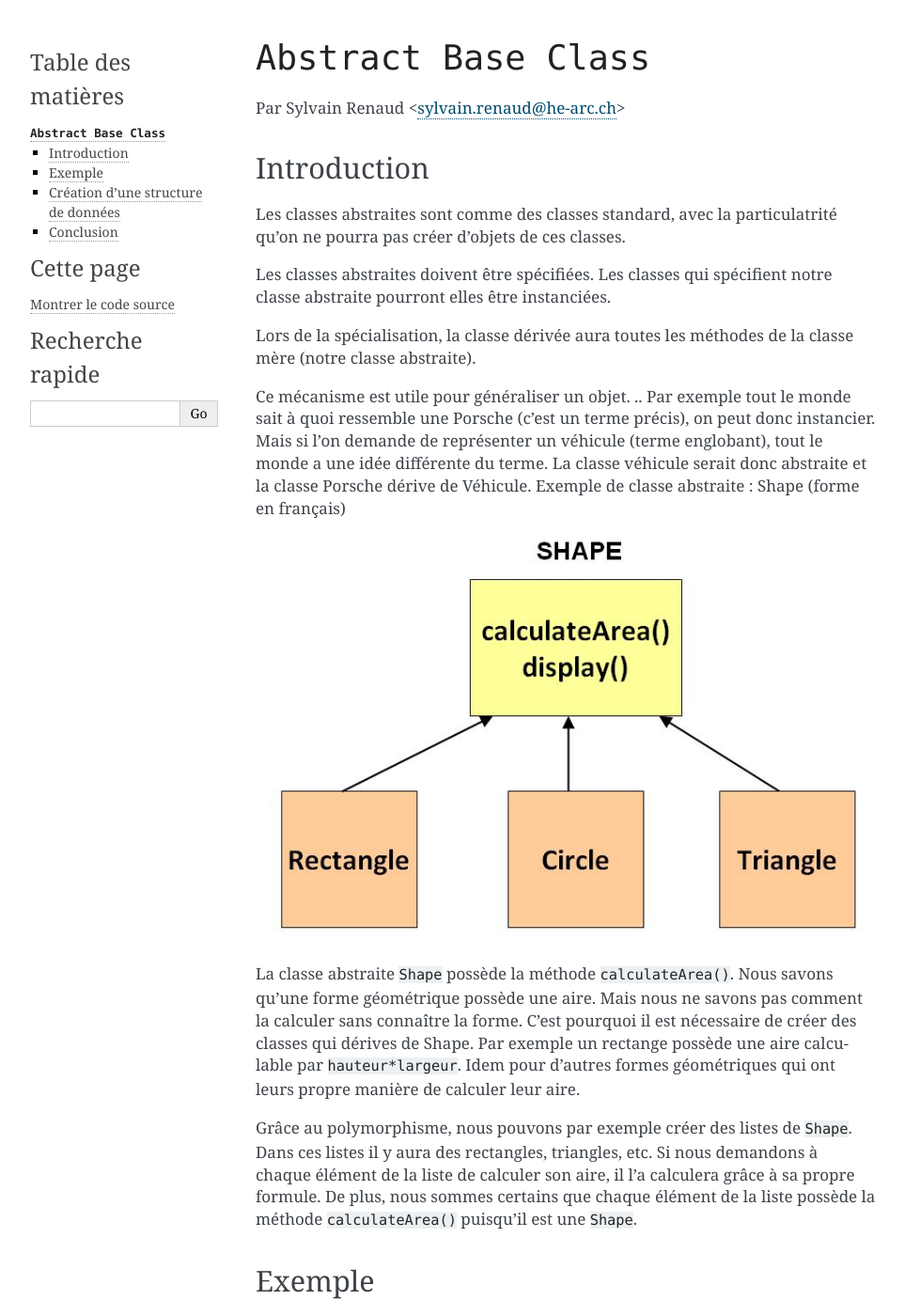
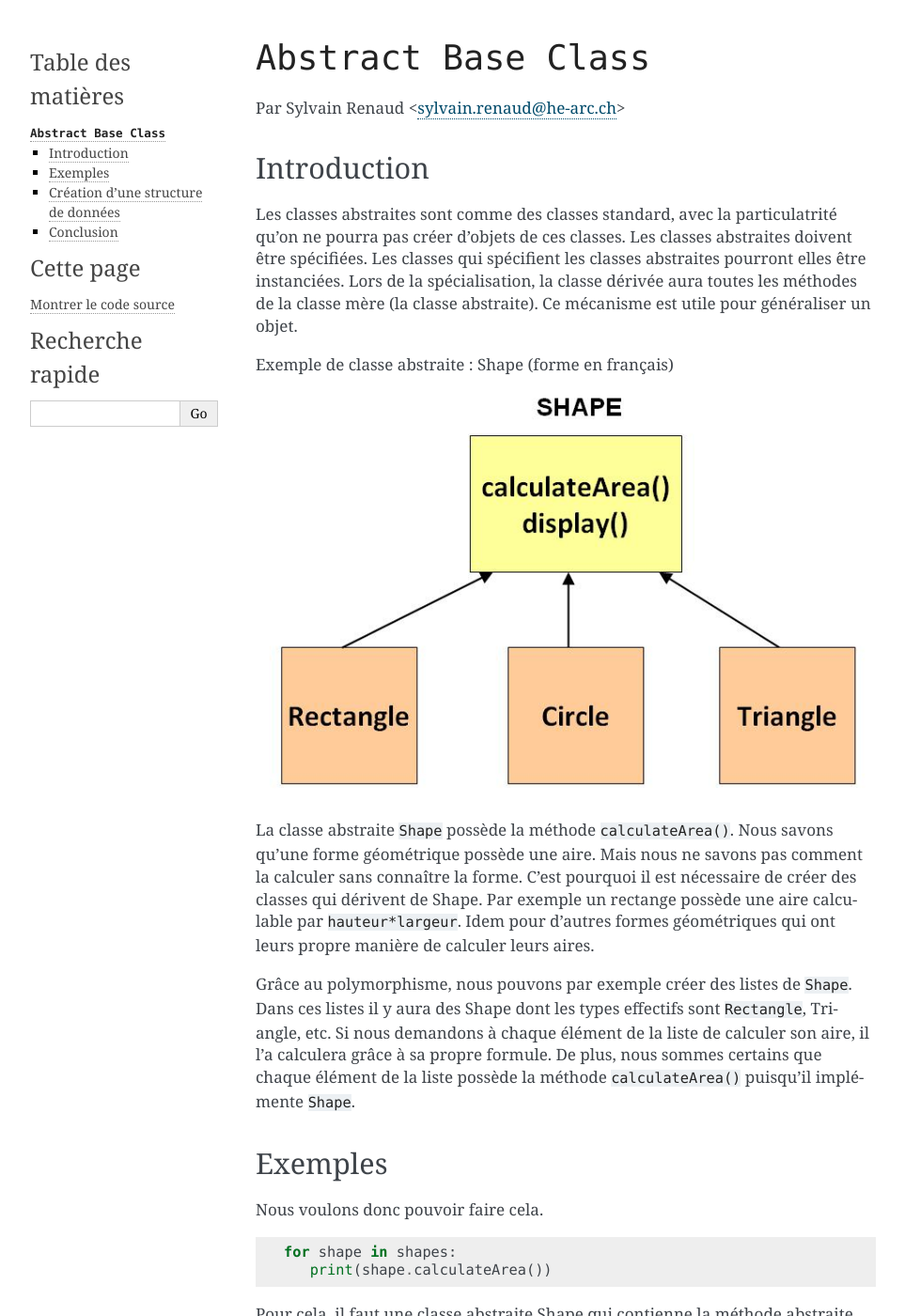
Before and after one commit to HE-Arc/livre-python, a Sphinx documentation site: the page built from source/abc/index.rst, in a window 1280 px wide and 1400 px high. Shown: the whole window at 94% size, without its empty margins (148-1111 px from the left). Built offline with Sphinx 7.4.7, drawn with Linux system fonts in a browser that asks for light colours; some of the changed text lies outside the part shown.

Commit message:
Grammatical correction

```diff
--- a/source/abc/index.rst
+++ b/source/abc/index.rst
@@ -8,13 +8,10 @@ Par Sylvain Renaud <sylvain.renaud@he-arc.ch>
 Introduction
 ------------
 Les classes abstraites sont comme des classes standard, avec la particulatrité qu'on ne pourra pas créer d'objets de ces classes.
+Les classes abstraites doivent être spécifiées. Les classes qui spécifient les classes abstraites pourront elles être instanciées.
+Lors de la spécialisation, la classe dérivée aura toutes les méthodes de la classe mère (la classe abstraite).
+Ce mécanisme est utile pour généraliser un objet.
 
-Les classes abstraites doivent être spécifiées. Les classes qui spécifient notre classe abstraite pourront elles être instanciées.
-
-Lors de la spécialisation, la classe dérivée aura toutes les méthodes de la classe mère (notre classe abstraite).
-
-Ce mécanisme est utile pour généraliser un objet.
-.. Par exemple tout le monde sait à quoi ressemble une Porsche (c'est un terme précis), on peut donc instancier. Mais si l'on demande de représenter un véhicule (terme englobant), tout le monde a une idée différente du terme. La classe véhicule serait donc abstraite et la classe Porsche dérive de Véhicule.
 Exemple de classe abstraite : Shape (forme en français)
 
 .. image:: ./img_shape.jpg
@@ -24,23 +21,24 @@ Exemple de classe abstraite : Shape (forme en français)
 La classe abstraite ``Shape`` possède la méthode ``calculateArea()``.
 Nous savons qu'une forme géométrique possède une aire.
 Mais nous ne savons pas comment la calculer sans connaître la forme.
-C'est pourquoi il est nécessaire de créer des classes qui dérives de Shape.
+C'est pourquoi il est nécessaire de créer des classes qui dérivent de Shape.
 Par exemple un rectange possède une aire calculable par ``hauteur*largeur``.
-Idem pour d'autres formes géométriques qui ont leurs propre manière de calculer leur aire.
+Idem pour d'autres formes géométriques qui ont leurs propre manière de calculer leurs aires.
 
 Grâce au polymorphisme, nous pouvons par exemple créer des listes de ``Shape``.
-Dans ces listes il y aura des rectangles, triangles, etc.
+Dans ces listes il y aura des Shape dont les types effectifs sont ``Rectangle``, Triangle, etc.
 Si nous demandons à chaque élément de la liste de calculer son aire, il l'a calculera grâce à sa propre formule.
-De plus, nous sommes certains que chaque élément de la liste possède la méthode ``calculateArea()`` puisqu'il est une ``Shape``.
+De plus, nous sommes certains que chaque élément de la liste possède la méthode ``calculateArea()``
+puisqu'il implémente ``Shape``.
 
 
-Exemple
--------
+Exemples
+--------
 Nous voulons donc pouvoir faire cela.
 
 .. code-block:: python
 
-   for shape in listeShape:
+   for shape in shapes:
       print(shape.calculateArea())
 
 Pour cela, il faut une classe abstraite Shape qui contienne la méthode abstraite ``calculateArea()``.
@@ -151,7 +150,7 @@ Par exemple cette ligne là lève l'erreur:
    g = Garage(v1, v2, v3, 42)
    # L'erreur 'La liste ne contient pas que des Voiture.' sera levée.
 
-De même que l'exemple précédent, on aimerait afficher toutes les voitures d'un garage. Mais en appelant simplement
+De même que l'exemple ``Shape``, on aimerait afficher toutes les voitures d'un garage. Mais en appelant simplement
 une méthode du garage:
 
 .. code-block:: python
```
Also changed, not shown: other parts of source/abc/index.rst (+9 -8 lines).
